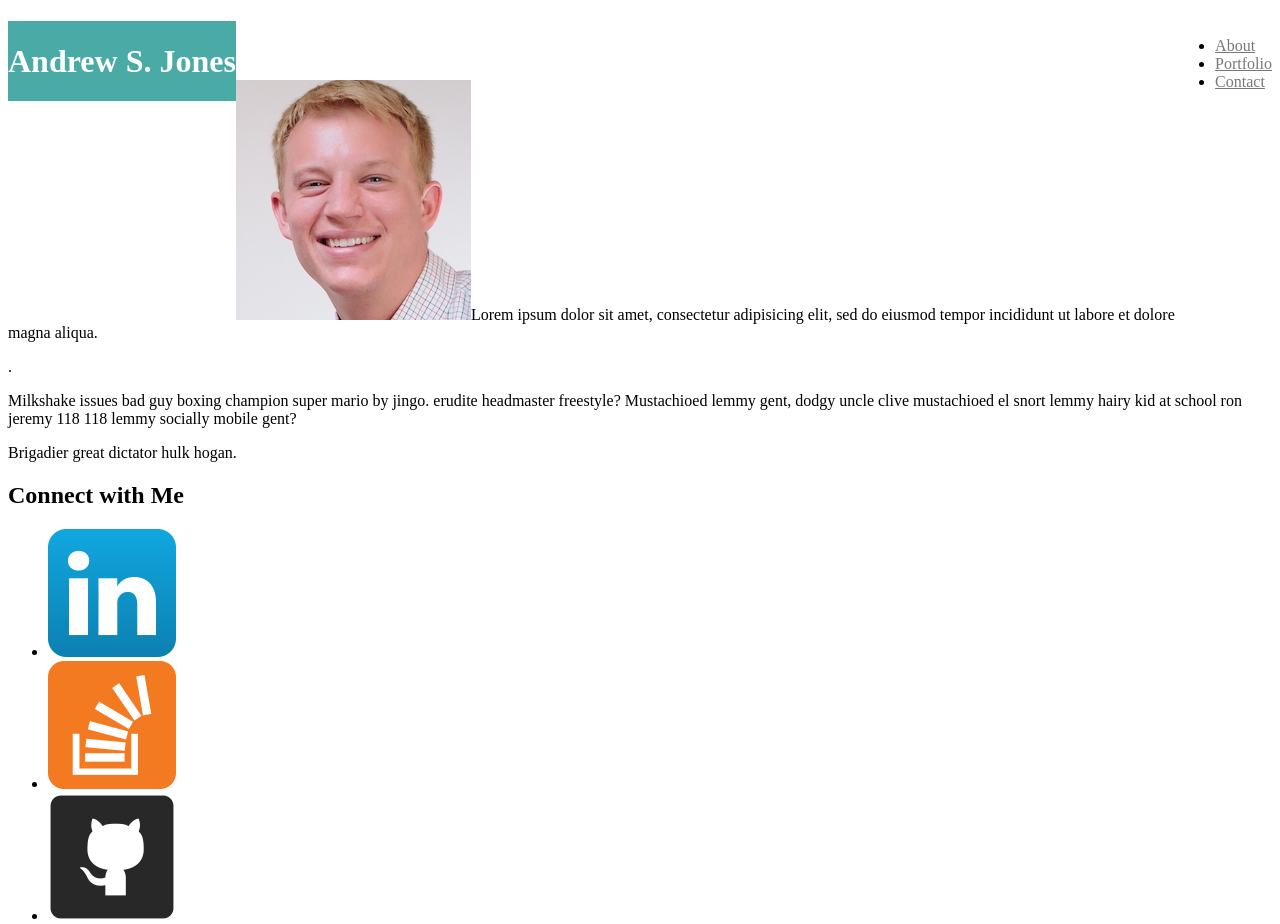
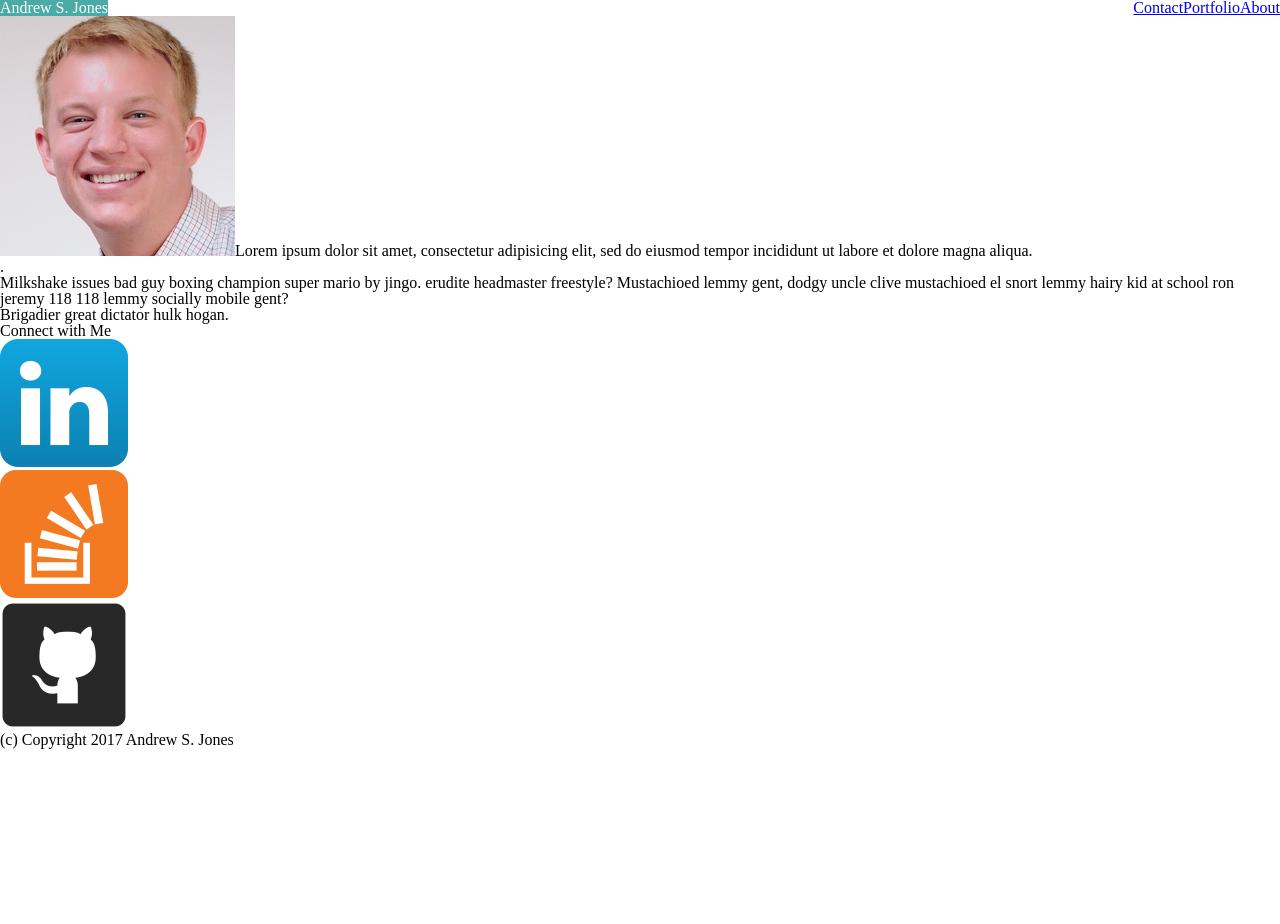
Before and after one commit to cwax06/Basic-Portfolio, a plain HTML site: page index.html in a window 1280 px wide. Shown: the top 924 px of the page. After the commit the page ends 800 px from the top, so only its background shows below. Drawn offline with Linux system fonts and the light colour scheme.

```diff
--- a/assets/css/style.css
+++ b/assets/css/style.css
@@ -1,7 +1,6 @@
 /*CSS Style Sheet - Homework 1*/
 
 header {
-  margin-bottom: 20px;
   color: #333;
   background: #4aaaa5;
   float: left;
@@ -15,6 +14,14 @@ h1 {
 	color: #777777;
 }
 
-nav{
+#about {
 	float: right;
 }
+
+#portfolio {
+	float: right;
+}
+
+#contact {
+	float: right;
+}
--- a/index.html
+++ b/index.html
@@ -3,6 +3,7 @@
 <head>
 	<meta charset="UTF-8">
 	<title>Andrew S. Jones</title>
+	<link rel="stylesheet" type="text/css" href="assets/css/reset.css">
 	<link rel="stylesheet" type="text/css" href="assets/css/style.css">
 </head>
 <body>
@@ -11,12 +12,13 @@
 	</header>
 	<nav>
 		<ul>
-			<li><a href="index.html" class="RegFont">About</a></li>
-			<li><a href="portfolio.html" class="RegFont" >Portfolio</a></li>
-			<li><a href="contact.html" class="RegFont" >Contact</a></li>
+			<li><a href="index.html" section id="about">About</a></li>
+			<li><a href="portfolio.html" section id="portfolio">Portfolio</a></li>
+			<li><a href="contact.html" section id="contact">Contact</a></li>
 		</ul>
 	</nav>
 
+<div1>
 	<h1>About Me</h1>
 
 	<img src="assets/images/Profile-edit.jpeg"
@@ -26,12 +28,16 @@
 	<p>Milkshake issues bad guy boxing champion super mario by jingo. erudite headmaster freestyle? Mustachioed lemmy gent, dodgy uncle clive mustachioed el snort lemmy hairy kid at school ron jeremy 118 118 lemmy socially mobile gent?</p>
 
 	<p>Brigadier great dictator hulk hogan.</p>
+</div1>
 
+<div2>
 	<h2>Connect with Me</h2>
 		<ul>
 			<li><img src="assets/images/LinkedIn.png"</li>
 			<li><img src="assets/images/Overflow.png"</li>
 			<li><img src="assets/images/github.png"</li>
+		</ul>
+</div2>
 
 	<footer>
 		<p>(c) Copyright 2017 Andrew S. Jones</p>
```
